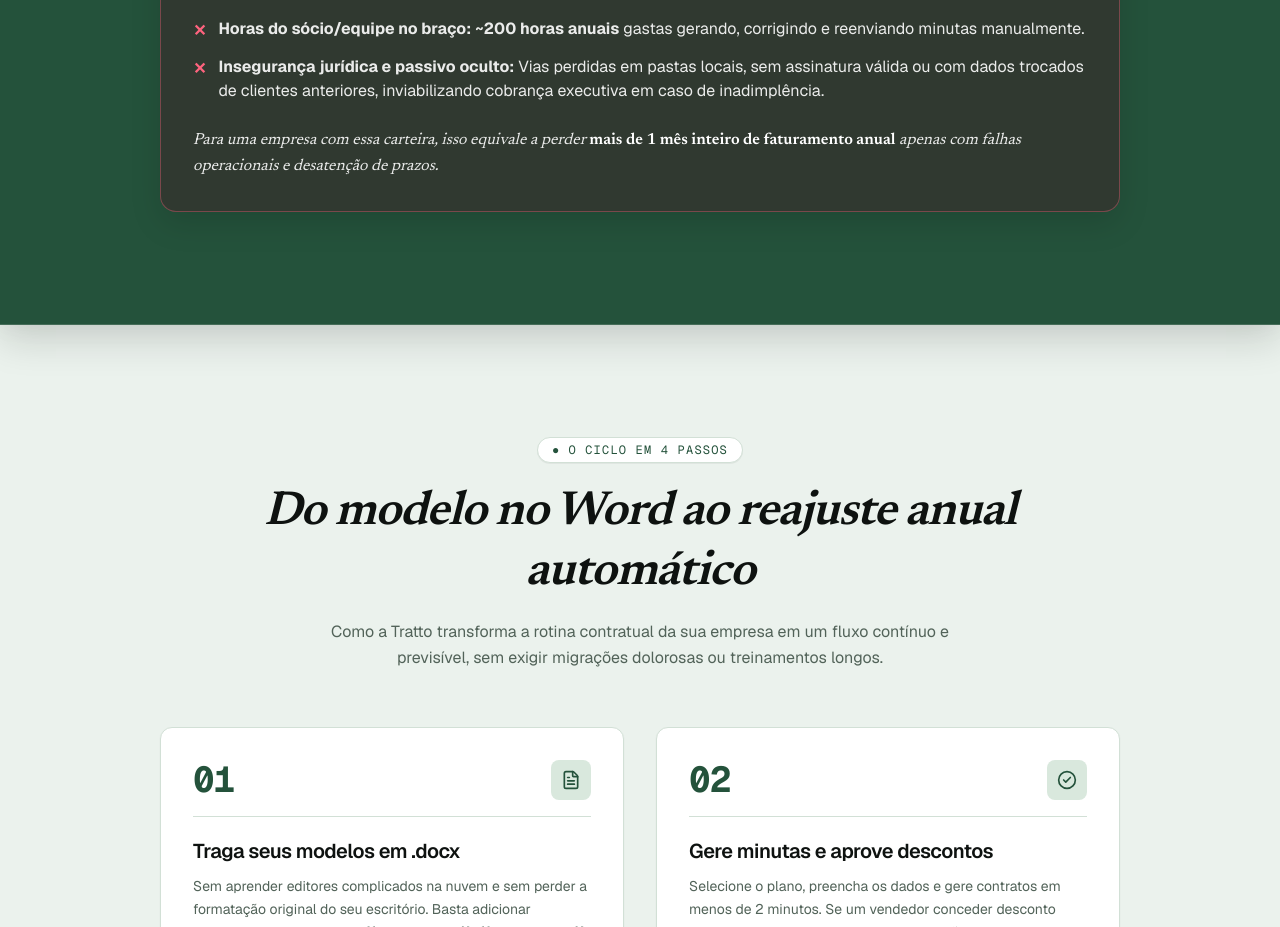
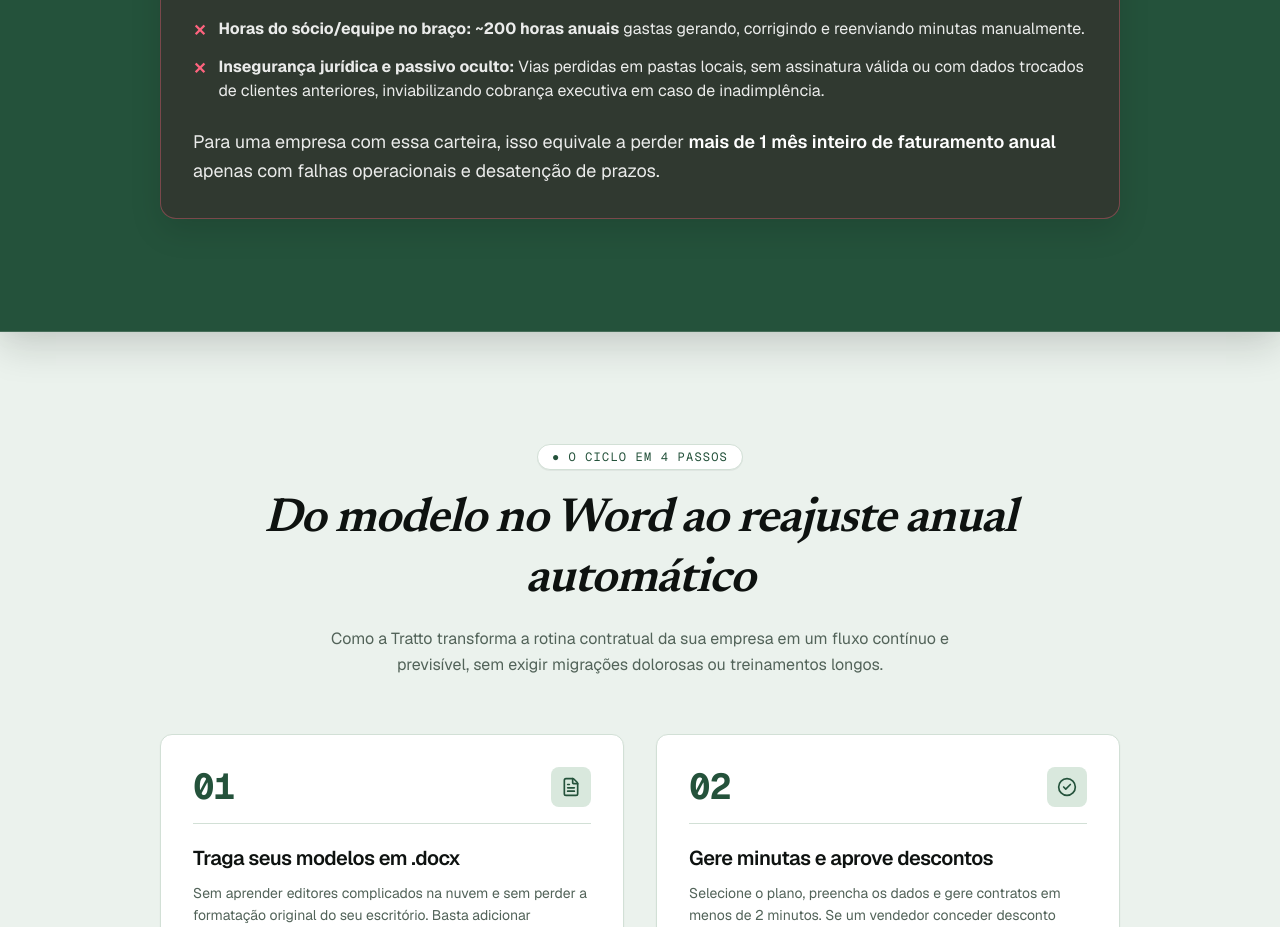
Before and after one commit to brtorresdel/tratto-landing-page, a Next.js app: page / in a window 1280 px wide. Shown: the part 2800-3727 px from the top of the page. Built offline with nearby package versions, Linux system fonts and the light colour scheme.

Commit message:
feat(problem-banner): ajusta observacao final para fonte padrao e tamanho ampliado

```diff
--- a/src/components/problem-banner.tsx
+++ b/src/components/problem-banner.tsx
@@ -342,10 +342,10 @@ export function ProblemBanner() {
             </li>
           </ul>
 
-          {/* Observação final como texto simples em branco */}
-          <p className="mt-6 text-sm sm:text-base text-white/90 font-serif italic leading-relaxed">
+          {/* Observação final como texto simples em branco na fonte padrão */}
+          <p className="mt-6 text-base sm:text-lg text-white/90 leading-relaxed">
             Para uma empresa com essa carteira, isso equivale a perder{" "}
-            <strong className="text-white font-semibold not-italic">
+            <strong className="text-white font-semibold">
               mais de 1 mês inteiro de faturamento anual
             </strong>{" "}
             apenas com falhas operacionais e desatenção de prazos.
```
Also changed, not shown: 1 other file (tests, documents, lock files or other folders).
